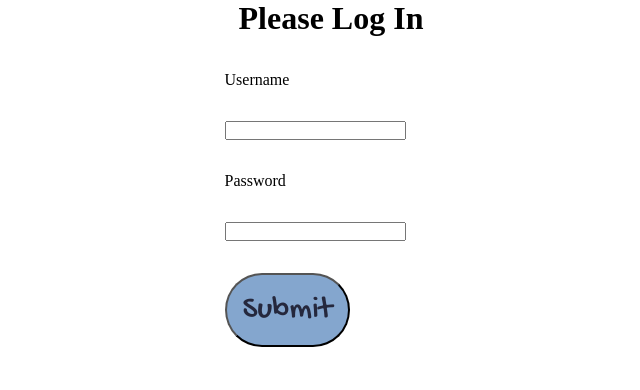
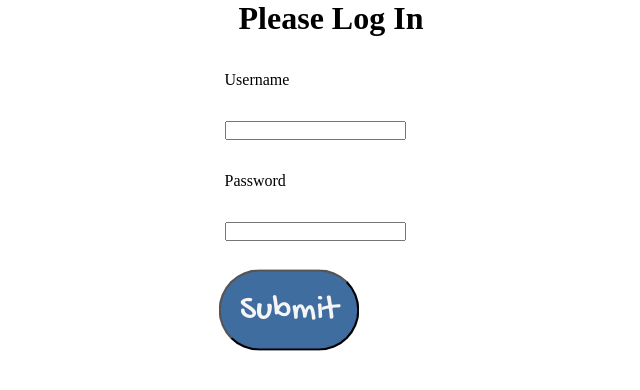
Before and after one commit to ttinning/education_station, a React (Create React App) app in the folder client/: page / in a window 1280 px wide. In both pictures the pointer is over the button "Submit". Shown: the top 390 px of the page, without its empty margins (309-949 px from the left). Built offline with nearby package versions, Linux system fonts and the light colour scheme; the HTML template or start-up script is replaced by a standard one; a web font is replaced by a local one.

Commit message:
hover effect for buttons

```diff
--- a/client/src/styles/App.css
+++ b/client/src/styles/App.css
@@ -19,6 +19,15 @@ button {
   border-radius: 3rem;
   color: #25283D;
   background-color: #84A6CE;
+  min-width: 8rem;
+  transition: 0.3s;
+}
+
+button:hover {
+  transition: 0.3;
+  background-color: #406DA0;
+  color: whitesmoke;
+  transform: scale(1.1);
 }
 
 h2{
```
